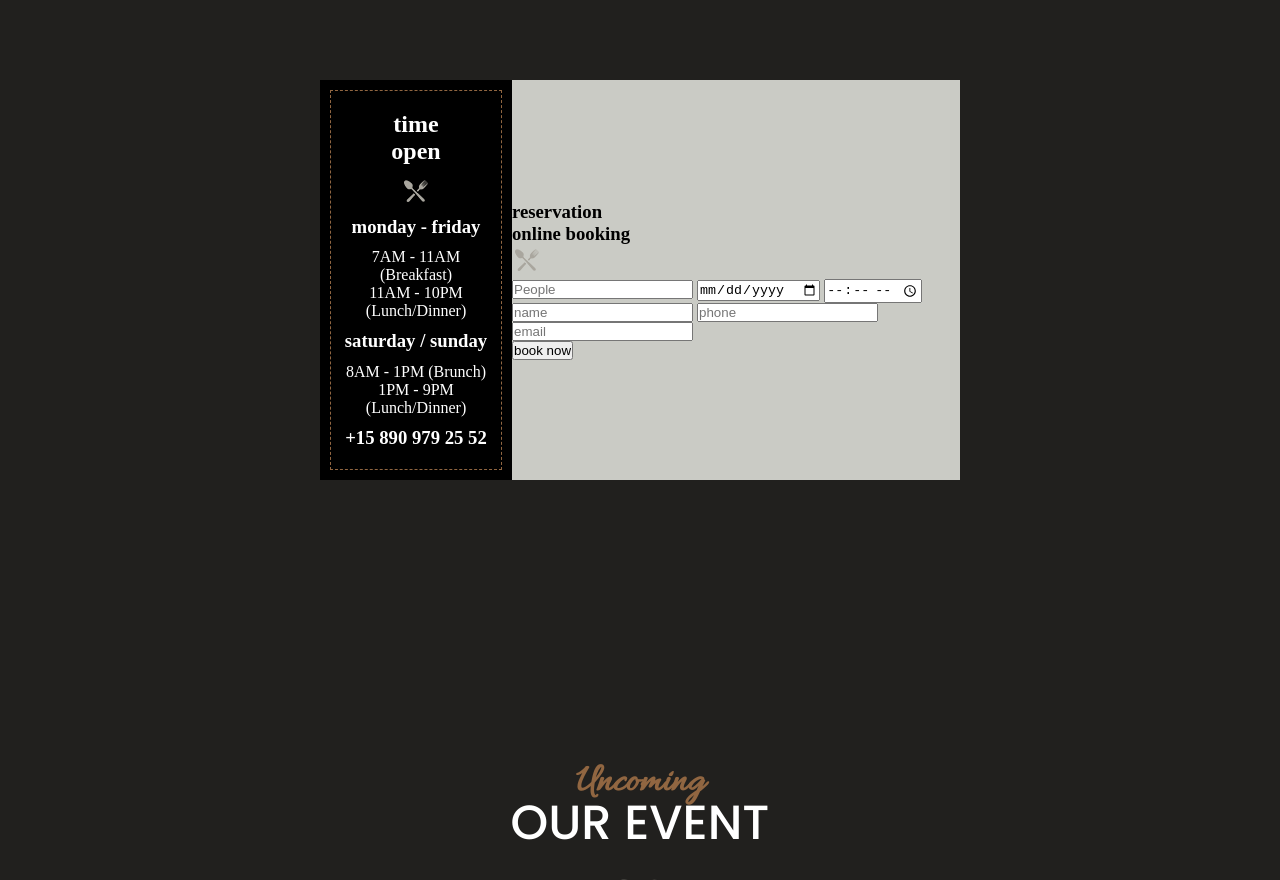
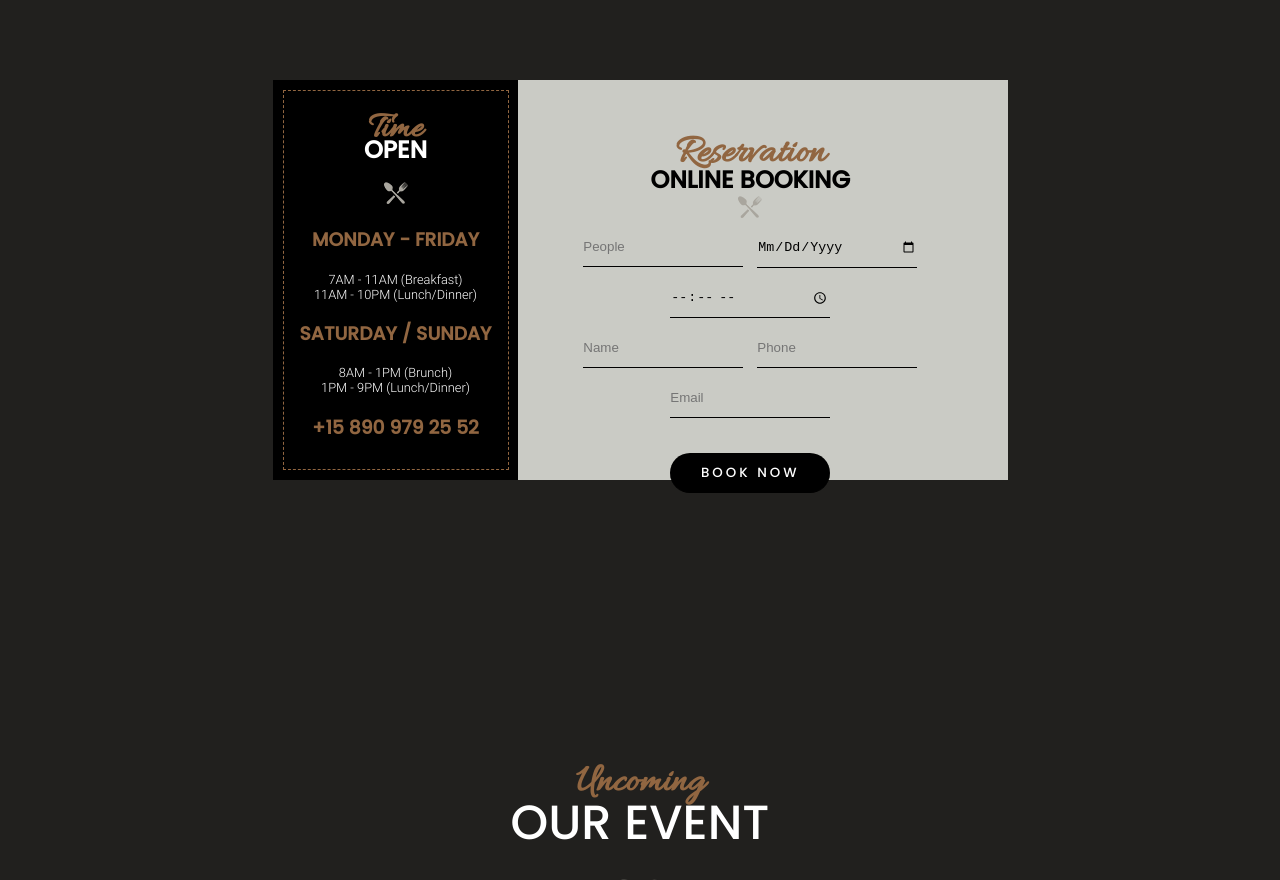
Before and after one commit to noufnouf/Resto, a plain HTML site: page index.html in a window 1280 px wide. Shown: the part 2410-3290 px from the top of the page. Drawn offline with Linux system fonts and the light colour scheme.

Commit message:
rien de special juste l'article 2

```diff
--- a/assets/styles/layout/_main.scss
+++ b/assets/styles/layout/_main.scss
@@ -200,6 +200,7 @@ main {
       }
     }
     article:nth-child(2) {
+      min-width:735px;
       position: absolute;
       top: 80px;
       display: grid;
@@ -212,7 +213,9 @@ main {
         height: 100%;
         padding: 10px;
         background: black;
+        min-width: 245px;
         div:first-child{
+          min-width: 226px;
           border: 1px dashed $color4;
           background: black;
           color: white;
@@ -222,8 +225,79 @@ main {
           flex-direction: column;
           align-items: center;
           justify-content: space-evenly;
+          h2{
+            font-family: $font2;
+            text-transform: uppercase;
+            line-height: 20px;
+            span{
+              font-family: $font1;
+              text-transform: capitalize;
+              font-size: 2.3rem;
+              color: $color4;
+            }
+          }
+          h3{
+            color: $color4;
+            text-transform: uppercase;
+            font-family: $font2;
+
+          }
+          p{
+            font-family: $font3;
+            font-size: 0.8rem;
+          }
         }
       }
+      div:last-child{
+
+        height: 70%;
+        display: flex;
+        flex-direction: column;
+        align-items: center;
+        justify-content: space-between;
+        h2{
+          text-align: center;
+          font-family: $font2;
+          text-transform: uppercase;
+          line-height: 25px;
+          span{
+            font-family: $font1;
+            text-transform: capitalize;
+            font-size: 2.5rem;
+            color: $color4;
+          }
+        }
+form{
+  text-align: center;
+  input{
+    width: 160px;
+    background: none;
+    border: none;
+    border-bottom: 1px solid black;
+    height: 40px;
+    text-transform: capitalize;
+    margin: 5px;
+
+  }
+  input[type=submit]{
+    background: black;
+    color: white;
+    margin-top: 30px;
+    border-radius: 20px;
+    transition: 0.3s;
+    text-transform: uppercase;
+    font-family:$font2;
+    letter-spacing: 3px;
+    &:hover{
+      transform: scale(1.3);
+      transition: 0.3s;
     }
+
   }
 }
+      }
+    }
+    article:nth-child()
+
+  }
+}
--- a/index.html
+++ b/index.html
@@ -242,15 +242,12 @@
           </div>
         </div>
           <div>
-
-            <h3><span>reservation</span><br>online booking</h3>
+            <h2><span>reservation</span><br>online booking</h2>
             <img src="./assets/image/ic-plate.png" alt="spoon">
             <form action="action.php" method="post">
-            <span>
               <input type="number" placeholder="People">
               <input type="date">
               <input type="time">
-            </span>
             <div>
               <input type="text" placeholder="name">
               <input type="number" placeholder="phone">
@@ -260,6 +257,11 @@
             </form>
           </div>
         </article>
+        <article>
+          <div></div>
+          <div></div>
+          <div></div>
+        </article>
       </section>
     </main>
   </body>
```
Also changed, not shown: assets/styles/pages/style.css, 1 other file.
